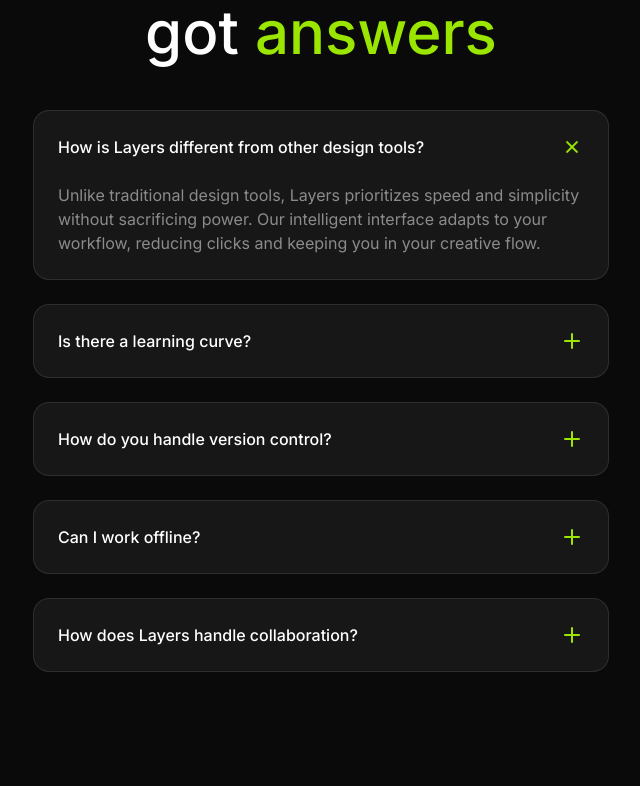
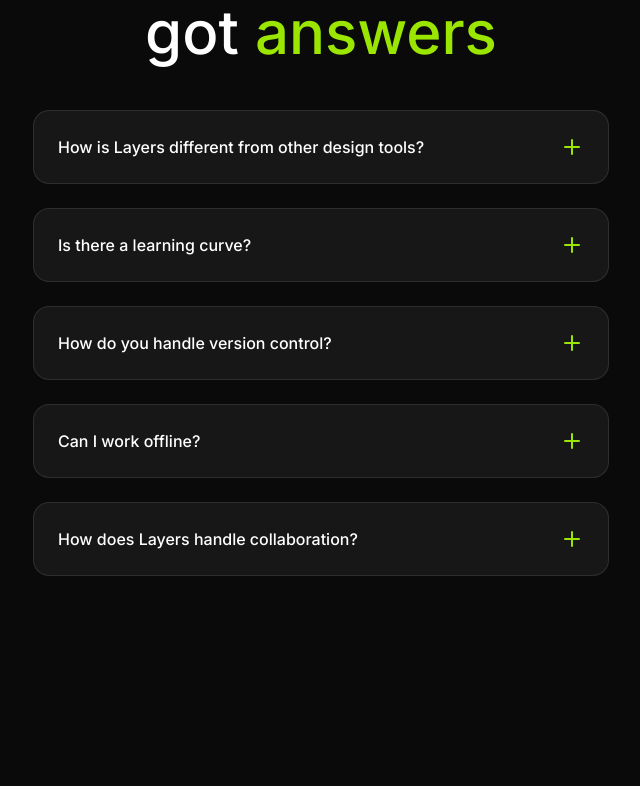
Before and after one commit to Adimehta1970/saas-landing-page, a Next.js app: page / in a window 1280 px wide. Shown: the part 4714-5500 px from the top of the page, without its empty margins (319-959 px from the left). Built offline with nearby package versions, Linux system fonts and the light colour scheme.

Commit message:
faq section animated

```diff
--- a/sections/Faqs.tsx
+++ b/sections/Faqs.tsx
@@ -1,5 +1,8 @@
+"use client";
 import Tag from "@/components/Tag";
+import { useState } from "react";
 import { twMerge } from "tailwind-merge";
+import { motion, AnimatePresence } from "framer-motion";
 
 const faqs = [
   {
@@ -30,7 +33,8 @@
 ];
 
 export default function Faqs() {
-  const selectedIndex = 0;
+  const [selectedIndex, setSelectedIndex] = useState(-1);
+
   return (
     <section className="py-24">
       <div className="container">
@@ -44,7 +48,10 @@
           {faqs.map((faq, faqIndex) => (
             <div
               key={faq.question}
-              className="bg-neutral-900 rounded-2xl border border-white/10 p-6 "
+              className="bg-neutral-900 rounded-2xl border border-white/10 p-6"
+              onClick={() => {
+                setSelectedIndex(selectedIndex !== faqIndex ? faqIndex : -1);
+              }}
             >
               <div className="flex justify-between items-center">
                 <h3 className="font-medium">{faq.question}</h3>
@@ -59,7 +66,7 @@
                   strokeLinecap="round"
                   strokeLinejoin="round"
                   className={twMerge(
-                    "feather feather-plus text-lime-400 flex-shrink-0",
+                    "feather feather-plus text-lime-400 flex-shrink-0 transition duration-300",
                     selectedIndex === faqIndex && "rotate-45"
                   )}
                 >
@@ -67,14 +74,21 @@
                   <line x1="5" y1="12" x2="19" y2="12"></line>
                 </svg>
               </div>
-              <div
-                className={twMerge(
-                  "mt-6",
-                  selectedIndex !== faqIndex && "hidden"
+              <AnimatePresence>
+                {selectedIndex === faqIndex && (
+                  <motion.div
+                    initial={{ height: 0, marginTop: 0 }}
+                    animate={{ height: "auto", marginTop: 24 }}
+                    exit={{ height: 0, marginTop: 0 }}
+                    className={twMerge(
+                      "overflow-hidden",
+                      selectedIndex !== faqIndex && "hidden"
+                    )}
+                  >
+                    <p className="text-white/50">{faq.answer}</p>
+                  </motion.div>
                 )}
-              >
-                <p className="text-white/50">{faq.answer}</p>
-              </div>
+              </AnimatePresence>
             </div>
           ))}
         </div>
```
